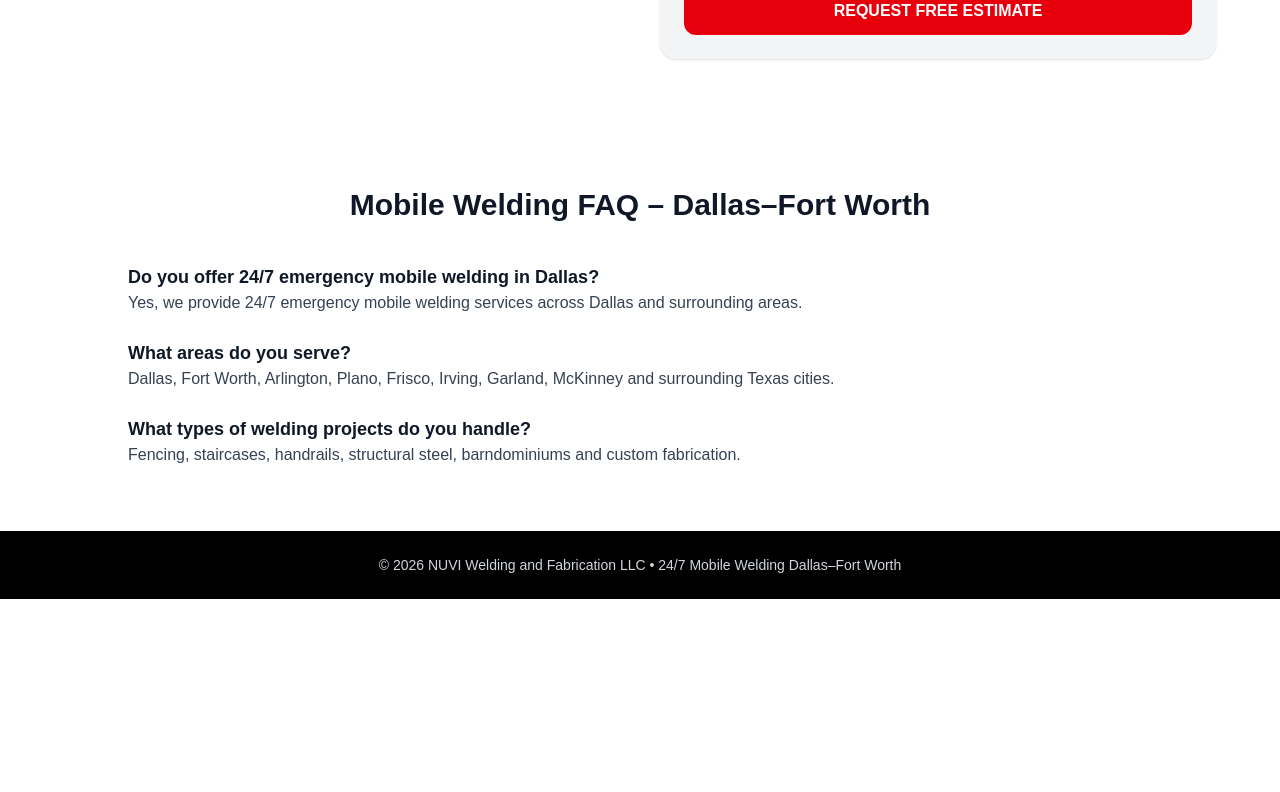
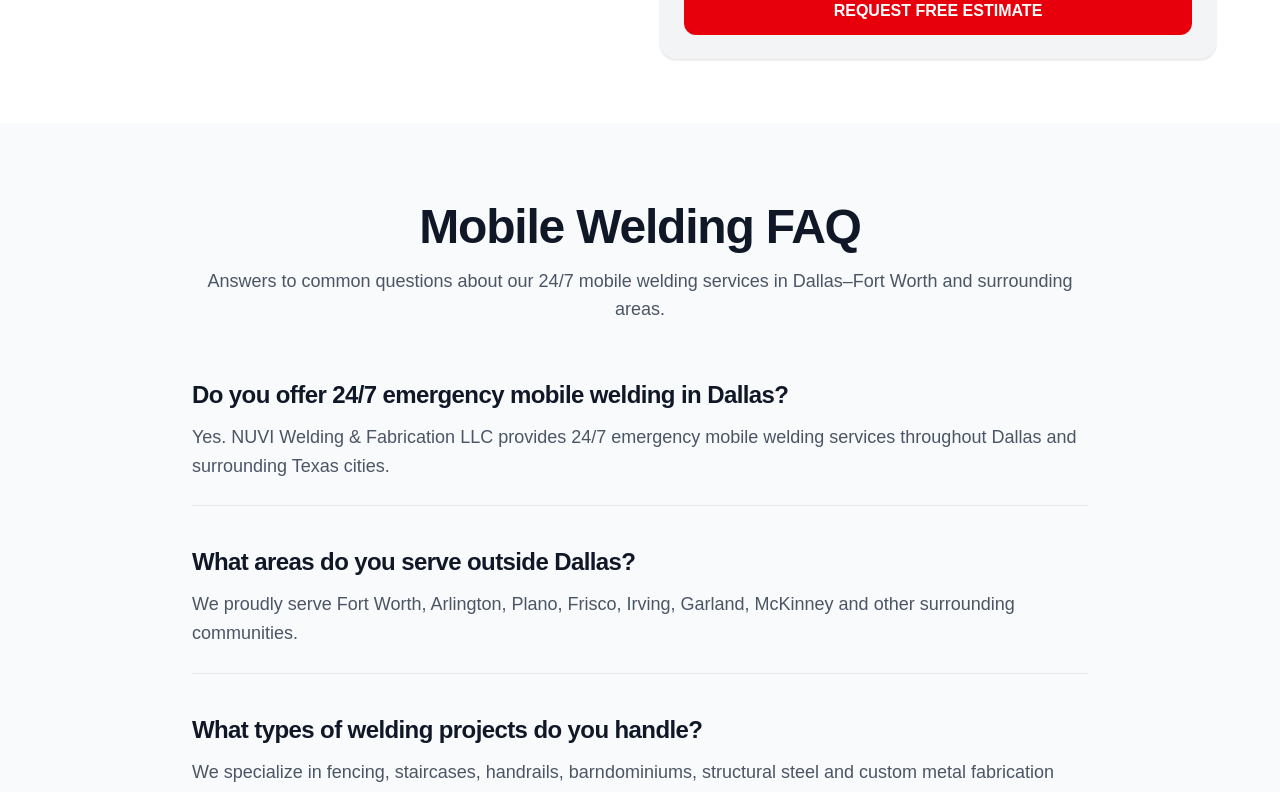
Before and after one commit to nuvicteam-afk/nuvi-welding-website, a Next.js app: page / in a window 1280 px wide. Shown: the part 2405-3197 px from the top of the page. Before the commit the page ends 3004 px from the top, so only its background shows below. Built offline with nearby package versions, Linux system fonts and the light colour scheme.

Commit message:
Update page.js

```diff
--- a/app/page.js
+++ b/app/page.js
@@ -197,40 +197,51 @@ export default function Page() {
           </div>
         </section>
 
-        {/* FAQ */}
-        <section className="py-16 px-6 bg-white">
-          <div className="max-w-5xl mx-auto">
-            <h2 className="text-3xl font-bold text-center mb-10">
-              Mobile Welding FAQ – Dallas–Fort Worth
+{/* FAQ SECTION */}
+<section className="py-20 px-6 bg-gray-50">
+  <div className="max-w-4xl mx-auto">
+
+    <h2 className="text-4xl md:text-5xl font-extrabold tracking-tight text-center text-gray-900 mb-4">
+      Mobile Welding FAQ
     </h2>
 
-            <div className="space-y-6">
-              <div>
-                <h3 className="font-semibold text-lg">
+    <p className="text-center text-lg text-gray-600 mb-14">
+      Answers to common questions about our 24/7 mobile welding services in
+      Dallas–Fort Worth and surrounding areas.
+    </p>
+
+    <div className="space-y-10">
+
+      <div className="border-b border-gray-200 pb-6">
+        <h3 className="text-xl md:text-2xl font-semibold tracking-tight text-gray-900 mb-3">
           Do you offer 24/7 emergency mobile welding in Dallas?
         </h3>
-                <p className="text-gray-700">
-                  Yes, we provide 24/7 emergency mobile welding services across Dallas and surrounding areas.
+        <p className="text-gray-600 leading-relaxed text-lg">
+          Yes. NUVI Welding & Fabrication LLC provides 24/7 emergency mobile
+          welding services throughout Dallas and surrounding Texas cities.
         </p>
       </div>
 
-              <div>
-                <h3 className="font-semibold text-lg">
-                  What areas do you serve?
+      <div className="border-b border-gray-200 pb-6">
+        <h3 className="text-xl md:text-2xl font-semibold tracking-tight text-gray-900 mb-3">
+          What areas do you serve outside Dallas?
         </h3>
-                <p className="text-gray-700">
-                  Dallas, Fort Worth, Arlington, Plano, Frisco, Irving, Garland, McKinney and surrounding Texas cities.
+        <p className="text-gray-600 leading-relaxed text-lg">
+          We proudly serve Fort Worth, Arlington, Plano, Frisco, Irving,
+          Garland, McKinney and other surrounding communities.
         </p>
       </div>
 
-              <div>
-                <h3 className="font-semibold text-lg">
+      <div className="border-b border-gray-200 pb-6">
+        <h3 className="text-xl md:text-2xl font-semibold tracking-tight text-gray-900 mb-3">
           What types of welding projects do you handle?
         </h3>
-                <p className="text-gray-700">
-                  Fencing, staircases, handrails, structural steel, barndominiums and custom fabrication.
+        <p className="text-gray-600 leading-relaxed text-lg">
+          We specialize in fencing, staircases, handrails, barndominiums,
+          structural steel and custom metal fabrication projects.
         </p>
       </div>
+
     </div>
   </div>
 </section>
```
Lines whose indentation alone changed are shown as unchanged.
